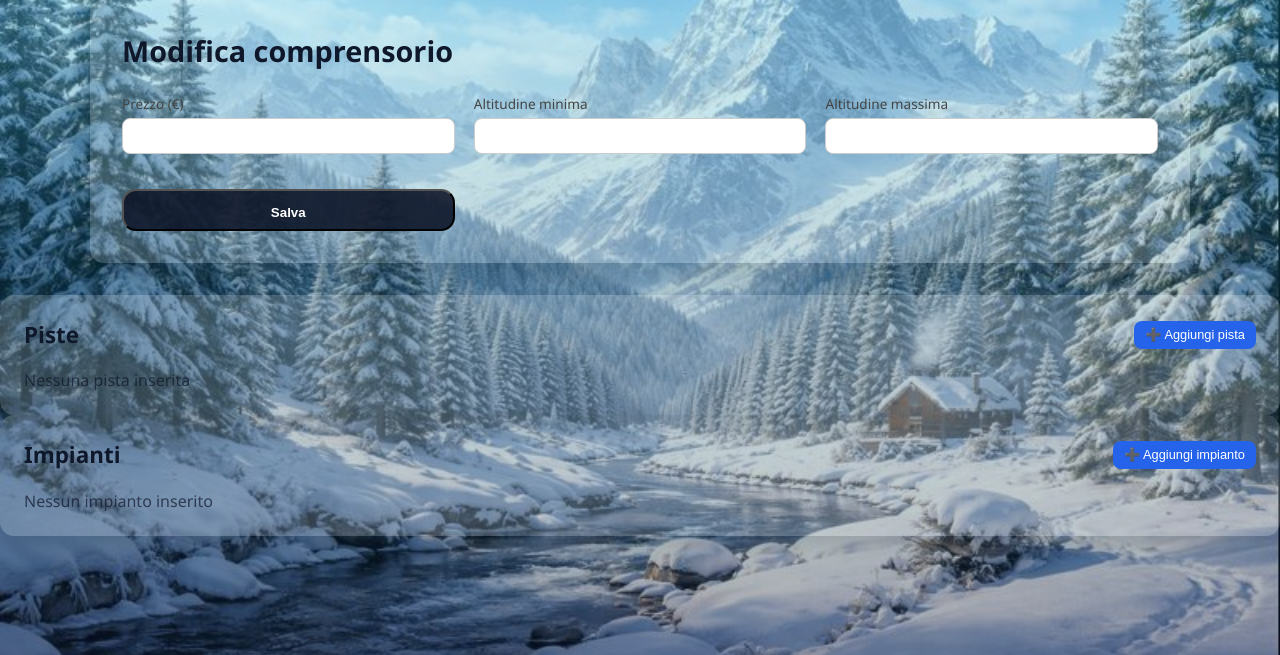
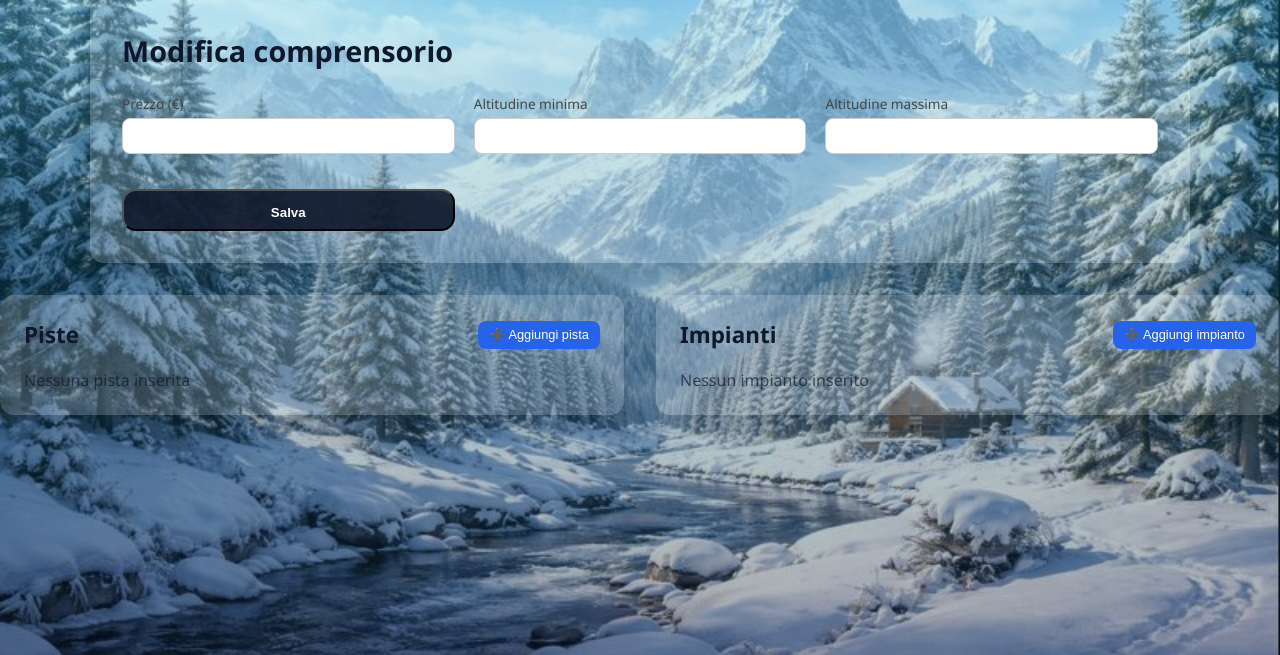
Before and after one commit to PasqualinaErrico27/SkiHub, a Flask app: template templates/resort_edit.html in a window 1280 px wide. Shown: the part 105-760 px from the top of the page. Run offline with Flask 3, Linux system fonts and the light colour scheme; the template is opened without the code that fills it, so the values that code supplies are empty.

Commit message:
Add files via upload

```diff
--- a/templates/resort_edit.html
+++ b/templates/resort_edit.html
@@ -102,7 +102,8 @@
     </section>
 
     {# ===================== PISTE ===================== #}
-
+    <div class="edit-divider"></div>
+    <div class="edit-sections">
         {% set symbols = {
     'blu': '🔵',
     'rossa': '🔴',
@@ -141,7 +142,7 @@
             {% endfor %}
 
     </section>
-
+ </div>
     {# ===================== MODALI ===================== #}
 
     {{ modal(
```
Lines whose indentation alone changed are shown as unchanged.
